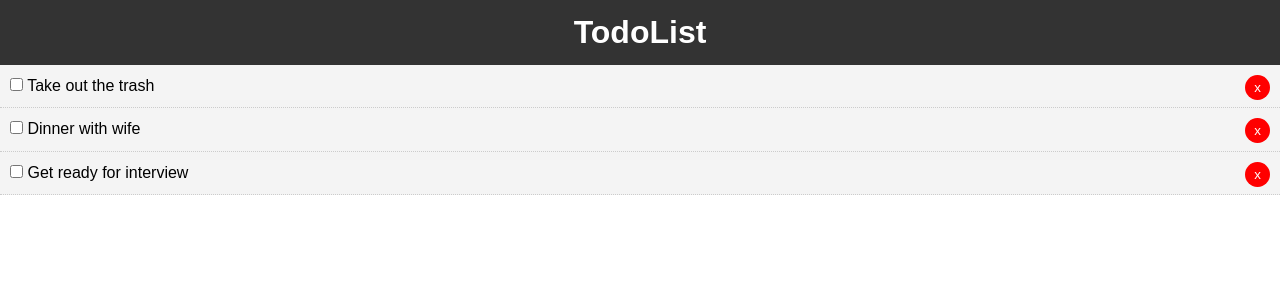
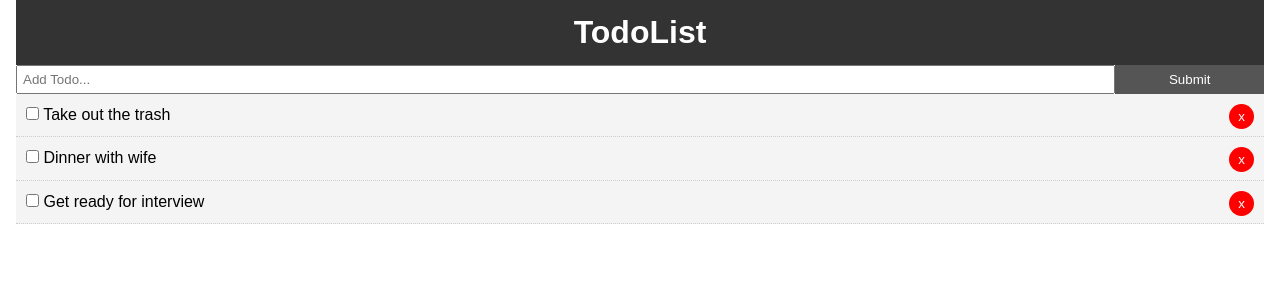
Before and after one commit to skmmks/todo_in_react, a React (Create React App) app: page / in a window 1280 px wide. Shown: the top 300 px of the page. Built offline with nearby package versions, Linux system fonts and the light colour scheme; the HTML template or start-up script is replaced by a standard one.

Commit message:
add styling to todo submit form

```diff
--- a/src/App.css
+++ b/src/App.css
@@ -13,3 +13,20 @@
   color: #333;
   text-decoration: none;
 }
+
+.container {
+  padding: 0 1rem;
+}
+
+.btn {
+  display: inline-block;
+  border: none;
+  background: #555;
+  color: #fff;
+  padding: 7px 20px;
+  cursor: pointer;
+}
+
+.btn:hover {
+  background: #666
+}
--- a/src/App.js
+++ b/src/App.js
@@ -1,6 +1,7 @@
 import React from 'react';
 import Todos from './components/Todos.jsx'
 import Header from './components/layout/header'
+import AddTodo from './components/AddTodo'
 import './App.css';
 
 class App extends React.Component {
@@ -41,12 +42,15 @@
   render() {
     return (
       <div className="App">
+        <div className="container">
           <Header />
+          <AddTodo />
           <Todos
             todos={this.state.todos}
             markComplete={this.markComplete}
             delTodo={this.delTodo}
           />
+        </div>
       </div>
     );
   }
--- /dev/null
+++ b/src/components/AddTodo.js
@@ -0,0 +1,24 @@
+import React, { Component } from 'react'
+
+export class AddTodo extends Component {
+    render() {
+        return (
+            <form style={{ display: 'flex' }}>
+                <input
+                    type="text"
+                    name="title"
+                    style={{ flex: '10', padding: '5px' }}
+                    placeholder="Add Todo..."
+                />
+                <input
+                    type="submit"
+                    value="Submit"
+                    className="btn"
+                    style={{flex: '1'}}
+                />
+            </form>
+        )
+    }
+}
+
+export default AddTodo
```
Lines whose indentation alone changed are shown as unchanged.
